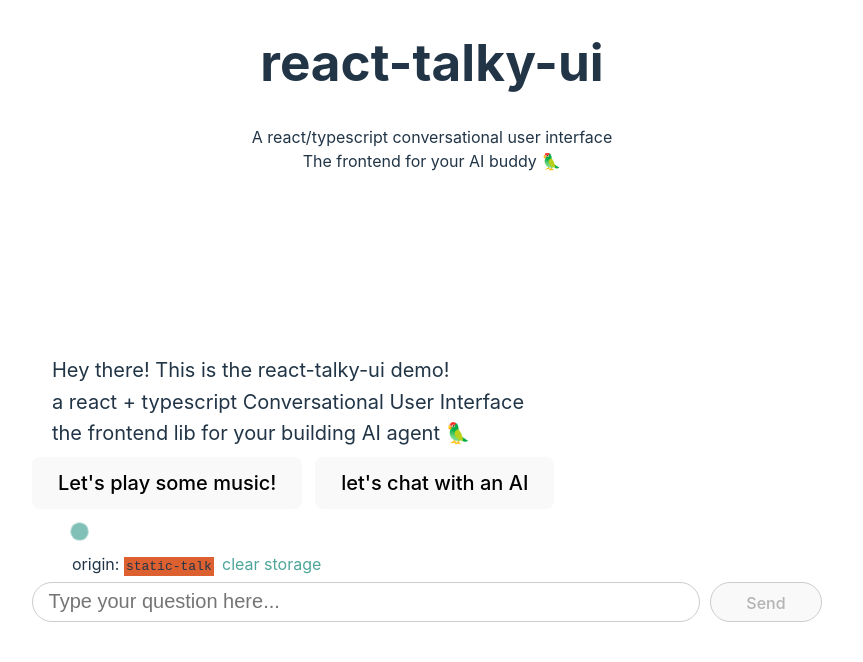
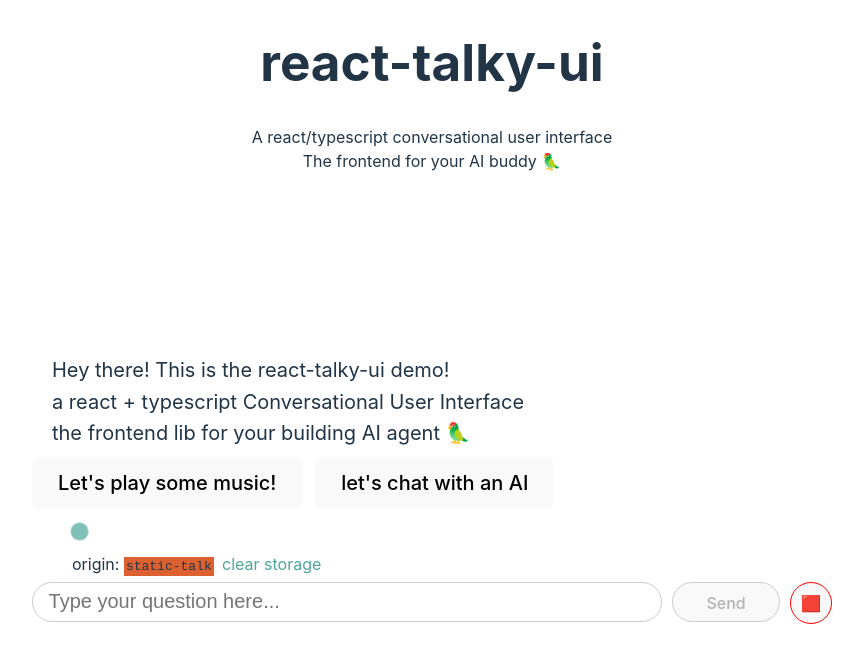
Before and after one commit to Damianofds/react-talky-ui, a React (Vite) app: page / in a window 1280 px wide. Shown: the top 662 px of the page, without its empty margins (208-1071 px from the left). Built offline with nearby package versions, Linux system fonts and the light colour scheme; no server answers.

Commit message:
implemented recording button

```diff
--- a/src/components/ChatBox.tsx
+++ b/src/components/ChatBox.tsx
@@ -128,7 +128,7 @@ const ChatBox: React.FC<ChatBoxProps> = ({ initTalkURL, message, fontSize, theme
     const renderComponent = (component: ChatItemConfig) => {
         switch (component.type) {
             case 'audio':
-            return <AudioItem key={component.id} id={component.id} audioUrl={component.audioUrl} audioName={component.audioName} />;
+            return <AudioItem key={component.id} id={component.id} audioUrl={component.audioUrl} audioName={component.audioName} themeColor={themeColor || ''}/>;
             case 'stream':
             return <StreamItem key={component.id} id={component.id} words={component.text} />;
             case 'input':
--- a/src/components/InputBox.tsx
+++ b/src/components/InputBox.tsx
@@ -2,6 +2,7 @@ import React, { useEffect, useState } from 'react';
 import useRouteInputBoxValue from '../hooks/useRouteInputBoxValue';
 import { ChatItemConfig} from './chat-items/TalkItemsConfig';
 import { CirclularStack, get } from './utils/CircularStack';
+import VoiceRecorder from './VoiceRecorder';
 
 interface InputBoxProps {
     inputRetriever: (answer: ChatItemConfig) => void;
@@ -138,6 +139,7 @@ const InputBox: React.FC<InputBoxProps> = ({inputRetriever, conversationRouteKey
                 >
                     {isLoading ? 'Loading...' : 'Send'}
                 </button>
+                <VoiceRecorder inputRetriever={inputRetriever}/>
             </div>
         </div>
     );
--- /dev/null
+++ b/src/components/VoiceRecorder.tsx
@@ -0,0 +1,75 @@
+import React, { useState, useRef } from 'react';
+import { ChatItemConfig } from './chat-items/TalkItemsConfig';
+
+interface VoiceRecorderProps {
+    inputRetriever: (answer: ChatItemConfig) => void;
+}
+
+const VoiceRecorder: React.FC<VoiceRecorderProps> = ({inputRetriever}) => {
+  const [recording, setRecording] = useState<boolean>(false);
+  const [audioURL, setAudioURL] = useState<string | null>(null);
+  const audioStreamRef = useRef<MediaStream | null>(null);
+  const mediaRecorderRef = useRef<MediaRecorder | null>(null);
+  const audioChunksRef = useRef<Blob[]>([]);
+
+  const handleMouseDown = async () => {
+    try {
+      const stream = await navigator.mediaDevices.getUserMedia({ audio: true });
+      audioStreamRef.current = stream;
+
+      const recorder = new MediaRecorder(stream, { mimeType: 'audio/webm' });
+      mediaRecorderRef.current = recorder;
+      audioChunksRef.current = [];
+      setRecording(true);
+
+      recorder.ondataavailable = (e) => {
+        if (e.data.size > 0) {
+          audioChunksRef.current.push(e.data);
+        }
+      };
+
+      recorder.start();
+    } catch (err) {
+      console.error('Error accessing microphone:', err);
+    }
+  };
+
+  const handleMouseUp = () => {
+    const recorder = mediaRecorderRef.current;
+    if (recorder && recorder.state !== 'inactive') {
+      recorder.stop();
+      setRecording(false);
+
+      audioStreamRef.current?.getTracks().forEach((track) => track.stop());
+
+      recorder.onstop = () => {
+        const audioBlob = new Blob(audioChunksRef.current, { type: 'audio/webm' });
+
+        const newAudioURL = URL.createObjectURL(audioBlob);
+        inputRetriever({id: "init-" + Date.now(), type: 'audio', audioUrl: newAudioURL, audioName: 'yo yo beba'});
+        setAudioURL(newAudioURL);
+      };
+    }
+  };
+
+  return (
+    <div>
+      <button
+        style={{
+          padding: '10px',
+        //   backgroundColor: recording ? 'green' : 'red',
+        //   color: 'white',
+          borderColor: recording ? 'white' : 'red',
+          borderRadius: '25px',
+          outline: 'none'
+        }}
+        onMouseDown={handleMouseDown}
+        onMouseUp={handleMouseUp}
+      >
+        {recording ? '⬜' : '🟥'}
+      </button>
+    </div>
+  );
+};
+
+export default VoiceRecorder;
--- a/src/components/chat-items/AudioItem.tsx
+++ b/src/components/chat-items/AudioItem.tsx
@@ -2,14 +2,18 @@ interface AudioItemProps {
   id: string;
   audioUrl: string;
   audioName: string;
+  themeColor: string;
 }
 
-const AudioItem: React.FC<AudioItemProps> = ({ id, audioUrl, audioName }) => {
+const AudioItem: React.FC<AudioItemProps> = ({ id, audioUrl, audioName, themeColor }) => {
 
   return (
-          <div key={id} className="loading">
-            <audio src={audioUrl} controls />
-            <input type="hidden" src={audioName}/>
+    <div key={id} className="loading" style={{
+      // maxWidth: '50%',
+      textAlign: 'right',
+    }}>
+      <audio style={{ border: `3px solid ${themeColor}`, borderRadius: '20px' }} src={audioUrl} controls />
+      <input type="hidden" src={audioName} />
     </div>
   );
 };
```
Also changed, not shown: src/TalkyUI.tsx (line endings or trailing spaces). Lines whose indentation alone changed are shown as unchanged.
